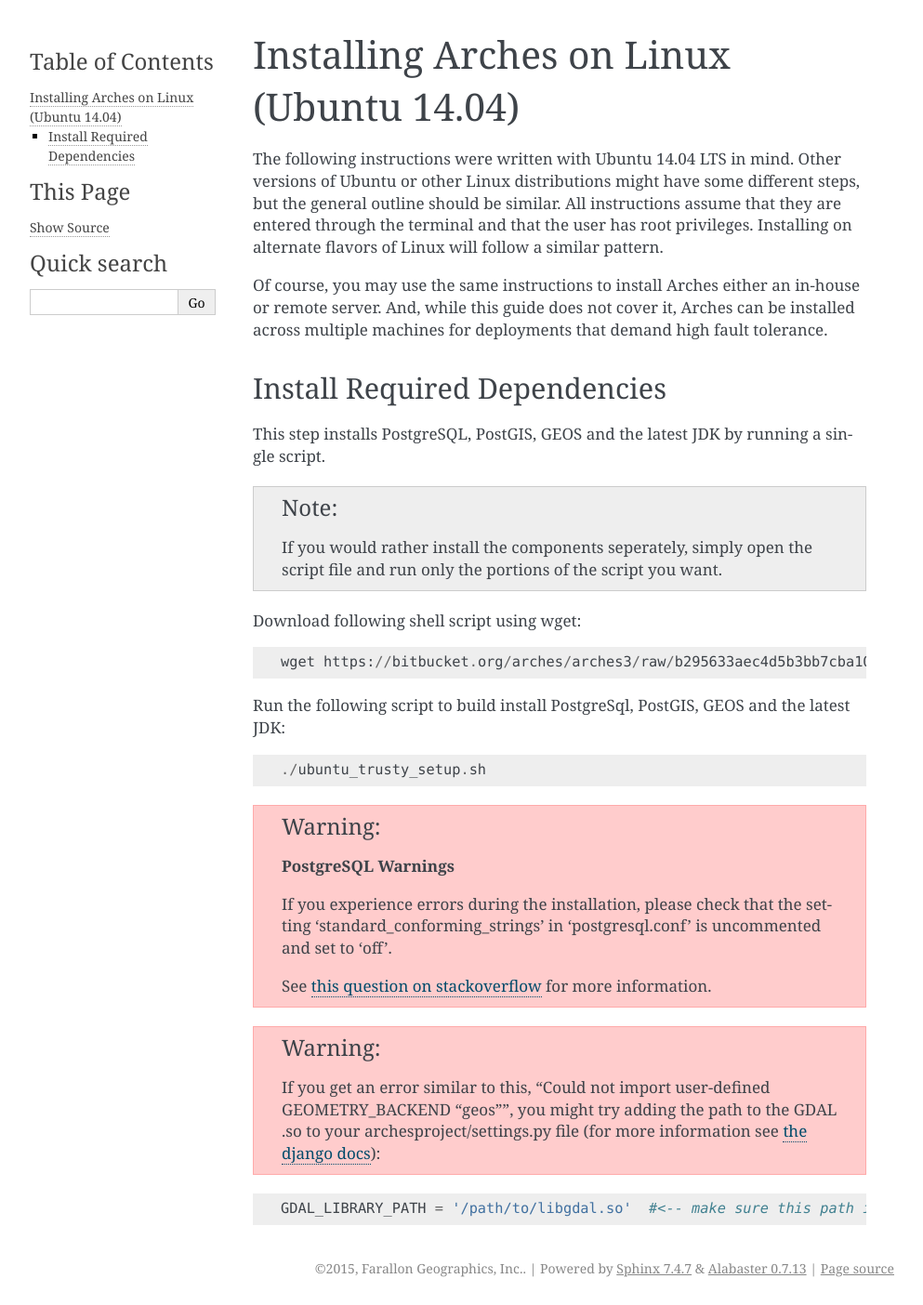
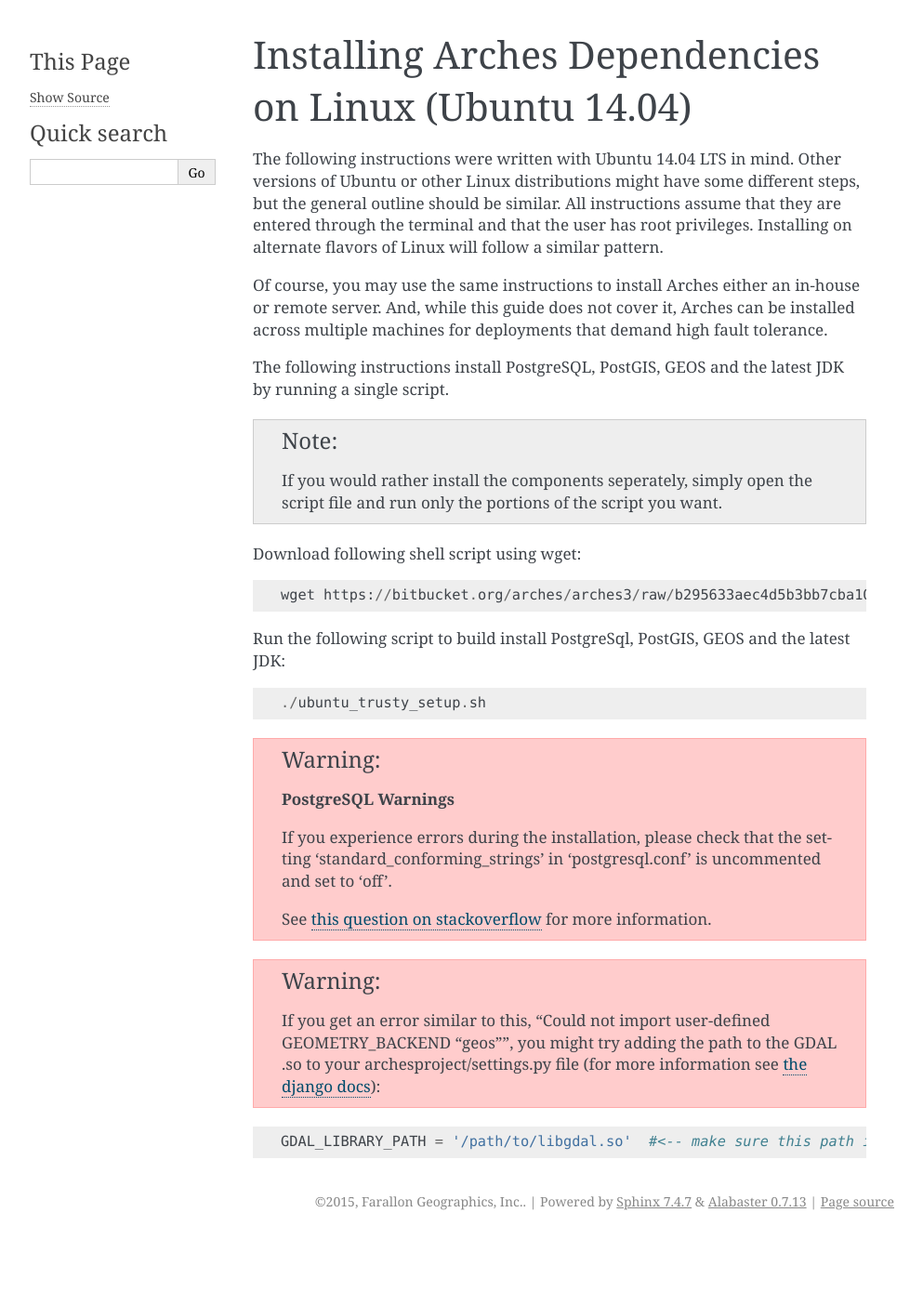
Before and after one commit to archesproject/arches-docs, a Sphinx documentation site: the page built from docs/installing-dependencies-linux.txt, in a window 1280 px wide. Shown: the whole page at 93% size, without its empty margins (148-1141 px from the left). Built offline with Sphinx 7.4.7, drawn with Linux system fonts in a browser that asks for light colours; after the commit the page ends 1332 px from its top, so only the background shows below that.

Commit message:
more docs editing

```diff
--- a/docs/installing-dependencies-linux.txt
+++ b/docs/installing-dependencies-linux.txt
@@ -13,10 +13,7 @@
 Arches can be installed across multiple machines for deployments that
 demand high fault tolerance.
 
-Install Required Dependencies
------------------------------
-
-This step installs PostgreSQL, PostGIS, GEOS and the latest JDK by
+The following instructions install PostgreSQL, PostGIS, GEOS and the latest JDK by
 running a single script.
 
 .. note::
```
Also changed, not shown: other parts of docs/installing-dependencies-linux.txt (+2 -2 lines).
